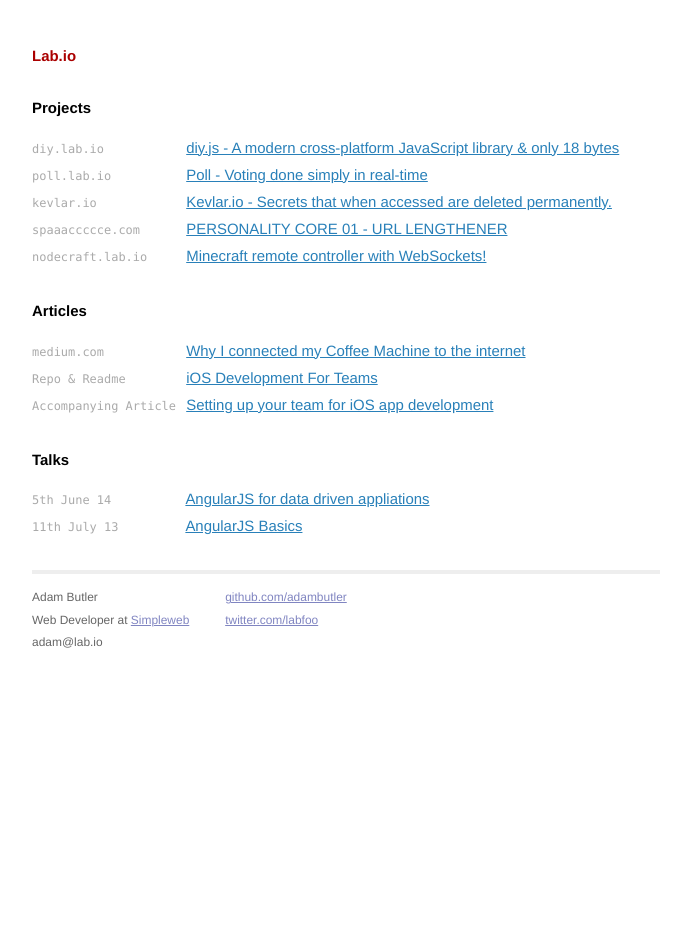
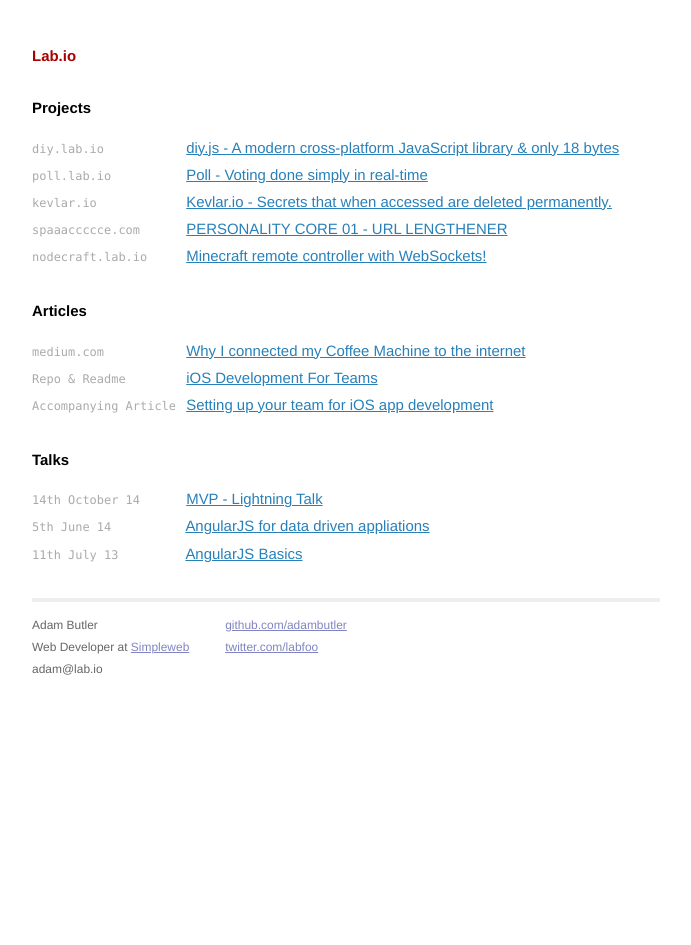
Before and after one commit to adambutler/blog, a Jekyll site: the page built from index.html, in a window 1280 px wide. Shown: the whole page, without its empty margins (294-985 px from the left). Built offline with Jekyll 4.4.1, drawn with Linux system fonts in a browser that asks for light colours; Markdown is read by kramdown in place of the engine named in the settings.

Commit message:
Add MVP lightning talk

```diff
--- a/index.html
+++ b/index.html
@@ -22,6 +22,7 @@
 
   <h1>Talks</h1>
   <ul class="posts">
+    <li><span>14th October 14</span> <a href="http://adambutler.github.io/mvp-presentation">MVP - Lightning Talk</a></li>
     <li><span>5th June 14</span> <a href="https://github.com/adambutler/angular-js-for-data-driven-applications">AngularJS for data driven appliations</a></li>
     <li><span>11th July 13</span> <a href="https://github.com/adambutler/angular-basics">AngularJS Basics</a></li>
   </ul>
```
